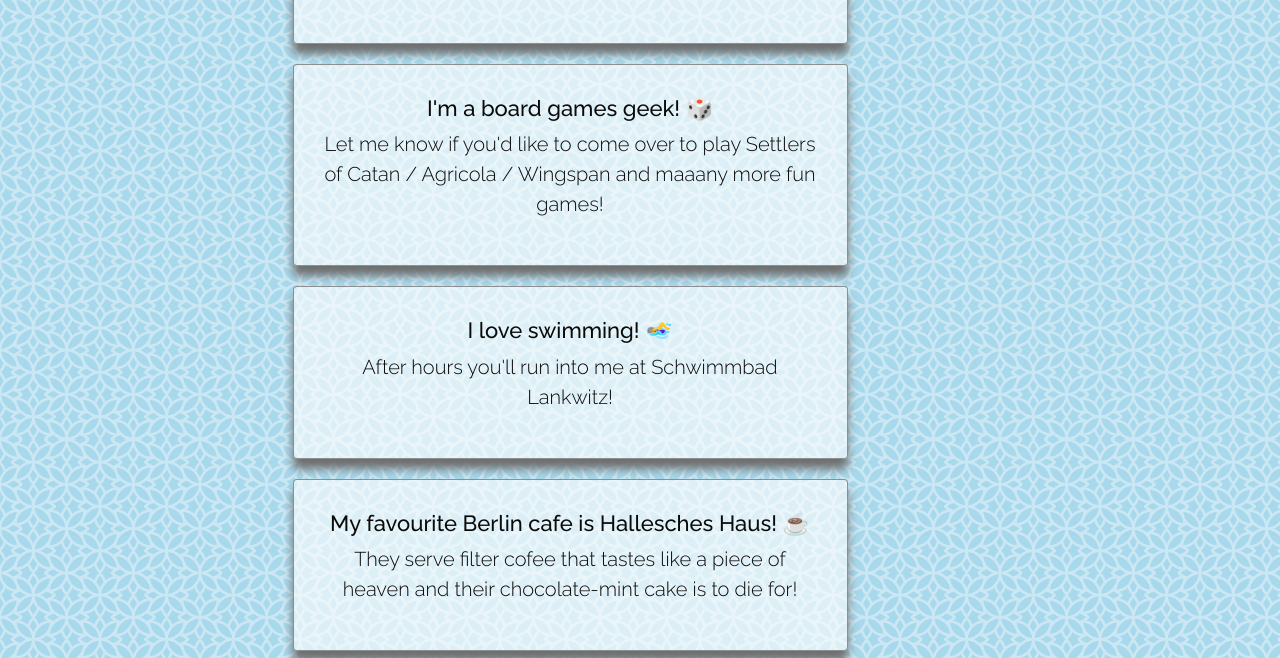
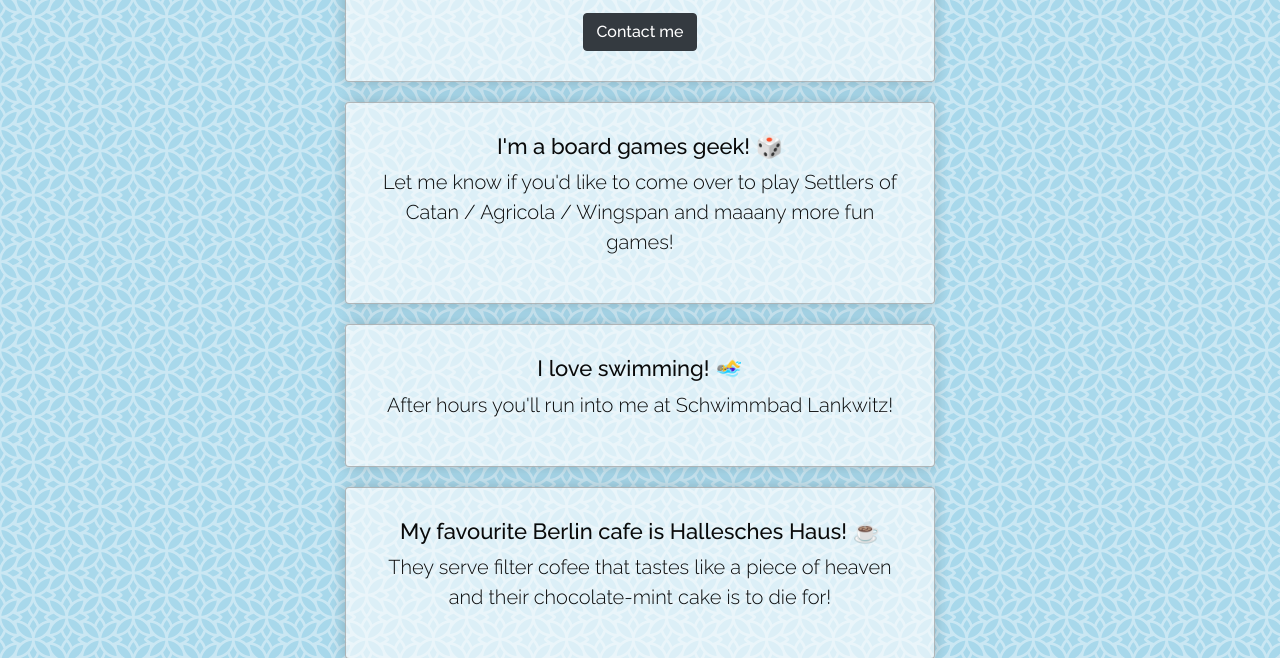
Before and after one commit to iwonochka/profile, a plain HTML site: page index.html in a window 1280 px wide. Shown: the part 360-1018 px from the top of the page. Drawn offline with nearby package versions, Linux system fonts and the light colour scheme.

Commit message:
updated profile

```diff
--- a/index.html
+++ b/index.html
@@ -7,7 +7,7 @@
     <link rel="stylesheet" href="style.css">
     <meta charset="utf-8">
     <link rel="stylesheet" href="https://use.fontawesome.com/releases/v5.6.3/css/all.css">
-    <!--<meta name="viewport" content="width=device-width, initial-scale=1">-->
+    <meta name="viewport" content="width=device-width, initial-scale=1">
   </head>
 
     <body>
@@ -16,7 +16,7 @@
           <img src="images/profile pic.jpg" alt="Iwona profile picture">
           <h1>Hi! I'm Iwona!</h1>
           <p>And this page is an effect of my first steps with HTML & CSS!</p>
-          <!--<button type="button" class="btn btn-dark">Dark</button>-->
+          <button type="button" class="btn btn-dark">Contact me</button>
       </div>
 
       <div class="card">
--- a/style.css
+++ b/style.css
@@ -30,21 +30,22 @@
 
 a {
   color: rgba(31, 30, 30, 0.932);
+  font-size: 34px;
 }
 a:hover{
-  color: rgb(68, 105, 224);
+  color: rgb(0, 0, 0);
 }
 .card {
   background: rgba(255, 255, 255, 0.6);
   padding: 30px;
   border-radius: 4px;
-  box-shadow: 0 10px 10px rgb(110, 110, 110);
-  width: 50%;
+  box-shadow: 0 0 15px rgba(0, 0, 0, 0.2);
+  width: 80%;
   margin-top: 10px;
   margin-bottom: 10px;
   text-align: center;
   display: inline-block;
-  border-color: rgba(128, 128, 128, 0.87);
+  border-color: rgba(143, 143, 143, 0.61);
   border-width: 1px;
 }
 li {
@@ -58,10 +59,10 @@
 }
 .container {
   text-align: center;
-  display: inline-block;
-  margin: 0;
+  margin: auto;
+  width: 60vw;
 }
-/*@media (max-width: 960px) {
+@media (max-width: 960px) {
   .container {
     width: 700px;
   }
@@ -77,4 +78,4 @@
   .container {
     width: 300px;
   }
-}*/
+}
```
